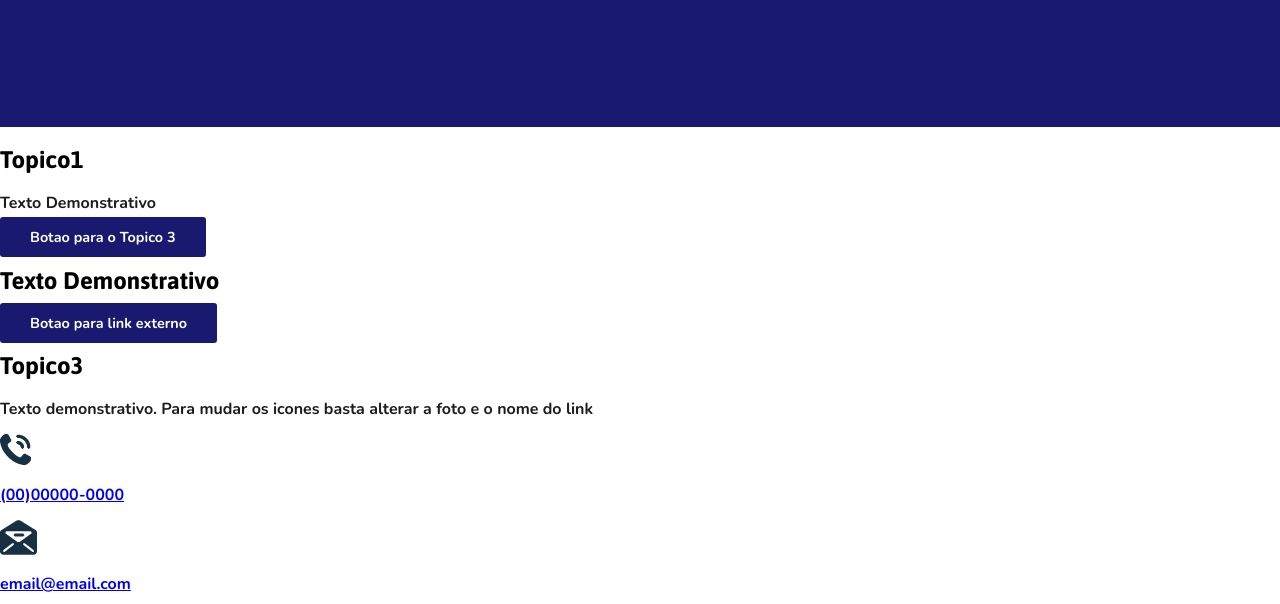
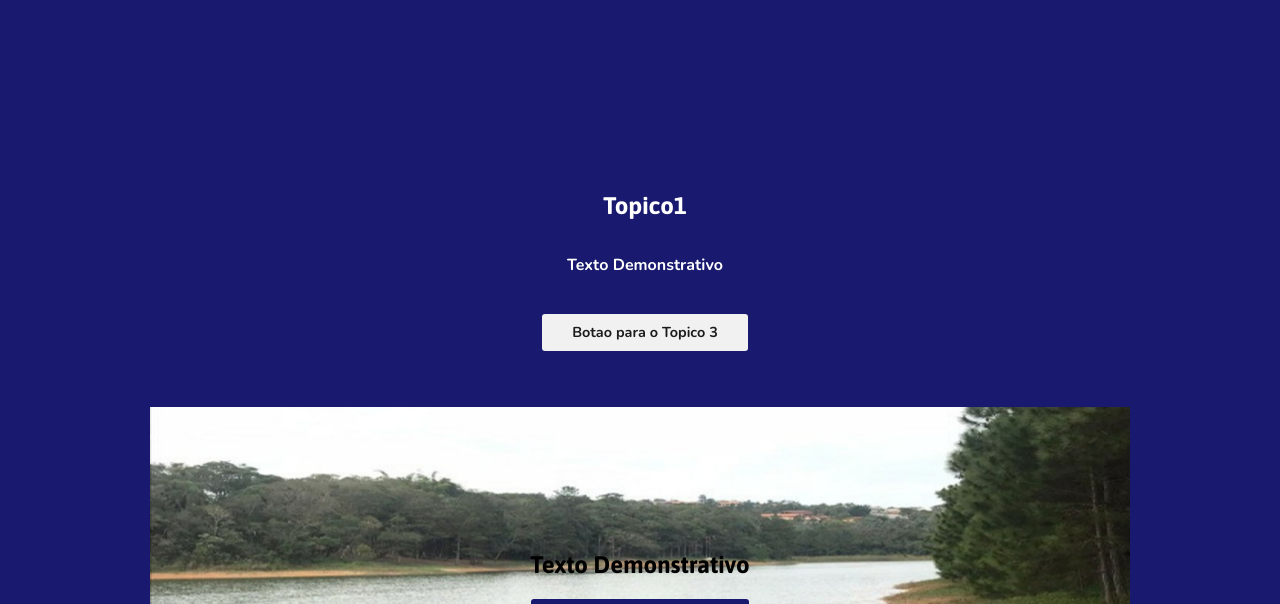
Before and after one commit to GinzuM/Projeto-de-site, a plain HTML site: page index.html in a window 1280 px wide. Shown: the part 690-1294 px from the top of the page. Drawn offline with nearby package versions, Linux system fonts and the light colour scheme.

Commit message:
nova atualização dos topicos

```diff
--- a/css/style.css
+++ b/css/style.css
@@ -74,7 +74,7 @@ header h1 {
 header p{
 			margin-bottom: 2em;
 }
-Topico1 {
+#Topico1 {
 		/* seção 2*/
 		display: flex;
 		flex-direction: column;
@@ -84,18 +84,18 @@ Topico1 {
 		background-color: #191970; /* cor do fundo da seção 2 */
 		color: #ffffff; /* cor do texto na seção 2*/
 }
-Topico1 h2 {
+#Topico1 h2 {
 			color: #ffffff; /* cor do titulo da seção 2*/
 }
-Topico1 p{
+#Topico1 p{
 			margin-bottom: 2.5em;
 			max-width: 1000px;
 }
-Topico1 .botao {
+#Topico1 .botao {
 				background-color: #f1f1f1; /* cor do botão da seção 2 */
 				color: #1c1c1c; /* cor do texto dentro do botao na seção 2 */
 }
-Topico2 {
+#Topico2 {
 			/* seção 3*/
 			display: flex;
 			flex-direction: column;
@@ -106,10 +106,10 @@ Topico2 {
 			background-position: center;
 			background-color: #191970; /* cor do fundo da imagem 2 na seção 3*/
 }
-Topico2 .botao{
+#Topico2 .botao{
 					align-items: center;
 }
-Topico3 {
+#Topico3 {
 			/* seção 4 */
 			display: flex;
 			flex-direction: column;
@@ -118,7 +118,7 @@ Topico3 {
 			padding: 20px;
 			background-color: #ffffff /* cor do fundo da seção 4 */
 }
-Topico3 h2 {
+#Topico3 h2 {
 				color: #000000; /* cor do titulo da seção 4 */
 }
 footer {
@@ -154,38 +154,38 @@ footer a {
 			justify-content: center;
 	}
 	/* Sobre*//* 2º seção */
-	Topico1 {
+	#Topico1 {
 			height: 250px;
 			height: 30vh;
 			justify-content: center;
 			min-height: 250px;
 	}
 	/* Serviços/Anuncios *//* 3º seção */
-	Topico2 {
+	#Topico2 {
 				flex-direction: column;
 				flex-wrap: wrap;
 				align-items: center;
 				max-width: 2000px;
 				margin: 0 auto;
 	}
-	Topico2 h2 {
+	#Topico2 h2 {
 					text-align: center;
 					width: 100%;
 	}
-	Topico2 div {
+	#Topico2 div {
 					flex-grow: 1;
 					flex-basis: 150px;
 					padding: 0 10px;
 	}
 	/* Contato *//* 4º seção */
-	Topico3 {
+	#Topico3 {
 				flex-direction: row;
 				flex-wrap: wrap;
 				justify-content: space-around;
 				max-width: 2000px;
 				margin: 0 auto;
 	}
-	Topico3 h2, Topico3 p {
+	#Topico3 h2, #Topico3 p {
 								width: 100%;
 	}
 }
```
